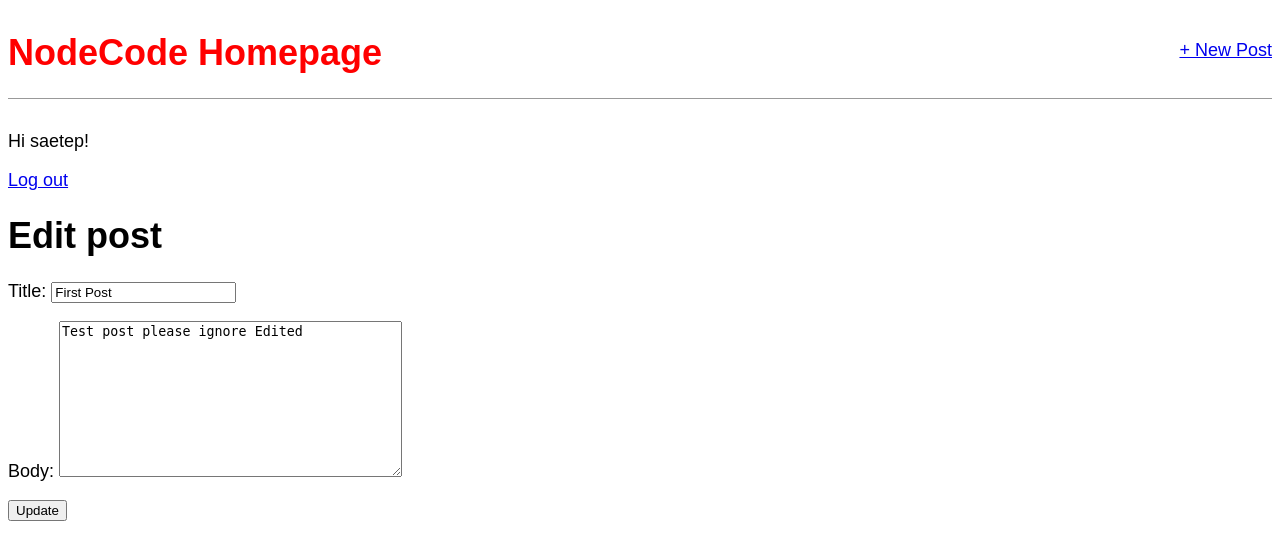
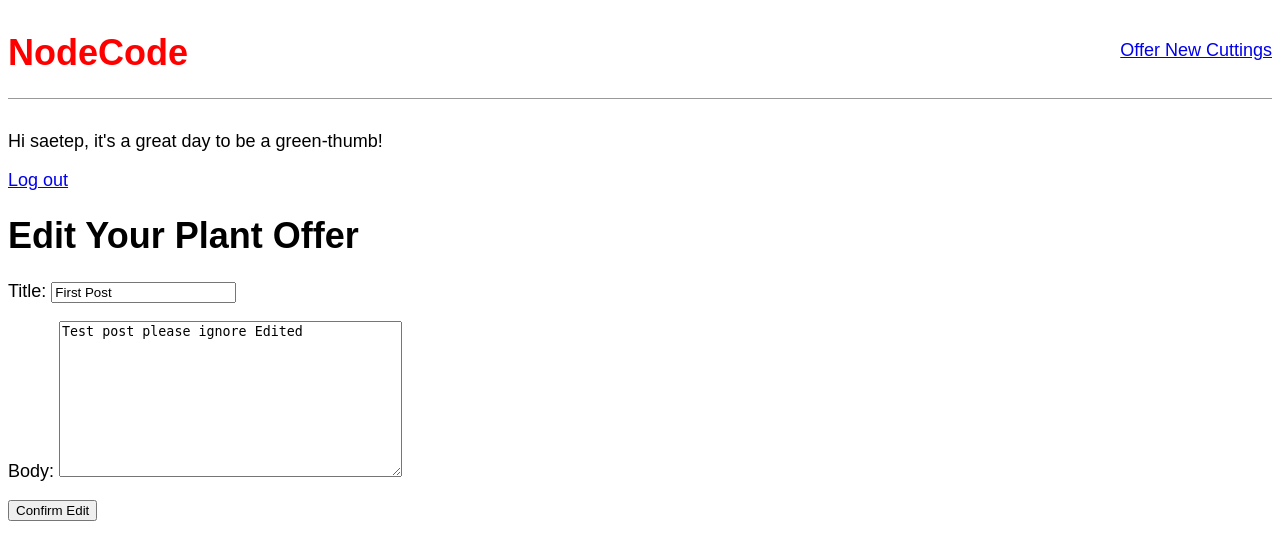
Before and after one commit to JustOneByteAtATime/NodeCode, a Django app: page /post/1/edit/ in a window 1280 px wide. Shown: the top 560 px of the page. Run offline with Django 3.2, Linux system fonts and the light colour scheme; a user stored in the database is signed in; data comes from the database, SQL or seed files in the repository; both versions use the stored data as it was after the commit.

Commit message:
MN content edits

```diff
--- a/config/settings.py
+++ b/config/settings.py
@@ -41,6 +41,7 @@ INSTALLED_APPS = [
 
     'plants',
     'accounts',
+    'django_tables2',
 ]
 
 MIDDLEWARE = [
--- a/templates/base.html
+++ b/templates/base.html
@@ -1,7 +1,7 @@
 {% load static %}
 <html>
     <head>
-        <title>NodeCode Homepage</title>
+        <title>NodeCode</title>
         <link rel="stylesheet" href="{% static 'css/base.css' %}">
         <link href="https://fonts.googleapis.com/css?family=Source+Sans+Pro:400" rel="styleshee\t">
     </head>
@@ -9,14 +9,14 @@
         <div>
             <header>
                 <div class="nav-left">
-                    <h1><a href="{% url 'home' %}">NodeCode Homepage</a></h1>
+                    <h1><a href="{% url 'home' %}">NodeCode</a></h1>
                 </div>
                 <div class="nav-right">
-                    <a href="{% url 'post_new' %}">+ New Post</a>
+                    <a href="{% url 'post_new' %}">Offer New Cuttings</a>
                 </div>
             </header>
             {% if user.is_authenticated %}
-                <p>Hi {{ user.username }}!</p>
+                <p>Hi {{ user.username }}, it's a great day to be a green-thumb!</p>
                 <p><a href="{% url 'logout' %}">Log out</a></p>
             {% else %}
                 <p>You are not logged in.</p>
--- a/templates/post_delete.html
+++ b/templates/post_delete.html
@@ -1,9 +1,9 @@
 {% extends 'base.html' %}
 
 {% block content %}
-    <h1>Delete post</h1>
+    <h1>Remove this Plant Offer</h1>
     <form action="" method="post">{% csrf_token %}
-        <p>Are you sure you want to delete "{{ post.title }}"?</p>
+        <p>Are you sure you want to delete your "{{ post.title }}" offer? (click homepage otherwise)</p>
         <input type="submit" value="Confirm">
     </form>
 {% endblock content %}
--- a/templates/post_detail.html
+++ b/templates/post_detail.html
@@ -6,10 +6,10 @@
         <p>{{ post.body }}</p>
         <p>{{ post.zipcode }}</p>
         {% if post.image %}
-        <p><img src="{{ post.image.url }}"></p>
+        <p><img src="{{ post.image.url }}" width ="500" height ="500"></p>
         {% endif %}
     </div>
 
-    <a href="{% url 'post_edit' post.pk %}">+ Edit Blog Post</a>
-    <p><a href="{% url 'post_delete' post.pk %}">+ Delete Blog Post</a></p>
+    <a href="{% url 'post_edit' post.pk %}">+ Edit Plant Offer</a>
+    <p><a href="{% url 'post_delete' post.pk %}">+ Delete Plant Offer</a></p>
 {% endblock content %}
--- a/templates/post_edit.html
+++ b/templates/post_edit.html
@@ -1,9 +1,9 @@
 {% extends 'base.html' %}
 
 {% block content %}
-    <h1>Edit post</h1>
+    <h1>Edit Your Plant Offer</h1>
     <form action="" method="post">{% csrf_token %}
         {{ form.as_p }}
-    <input type="submit" value="Update">
+    <input type="submit" value="Confirm Edit">
 </form>
 {% endblock content %}
--- a/templates/post_new.html
+++ b/templates/post_new.html
@@ -1,7 +1,7 @@
 {% extends 'base.html' %}
 
 {% block content %}
-    <h1>New post</h1>
+    <h1>Your New Cuttings Offer</h1>
     <form action="" method="post" enctype="multipart/form-data">{% csrf_token %}
         {{ form.as_p }}
         <input type="submit" value="Save">
```
Also changed, not shown: db.sqlite3, plants/models.py (line endings or trailing spaces), plants/views.py (line endings or trailing spaces).
